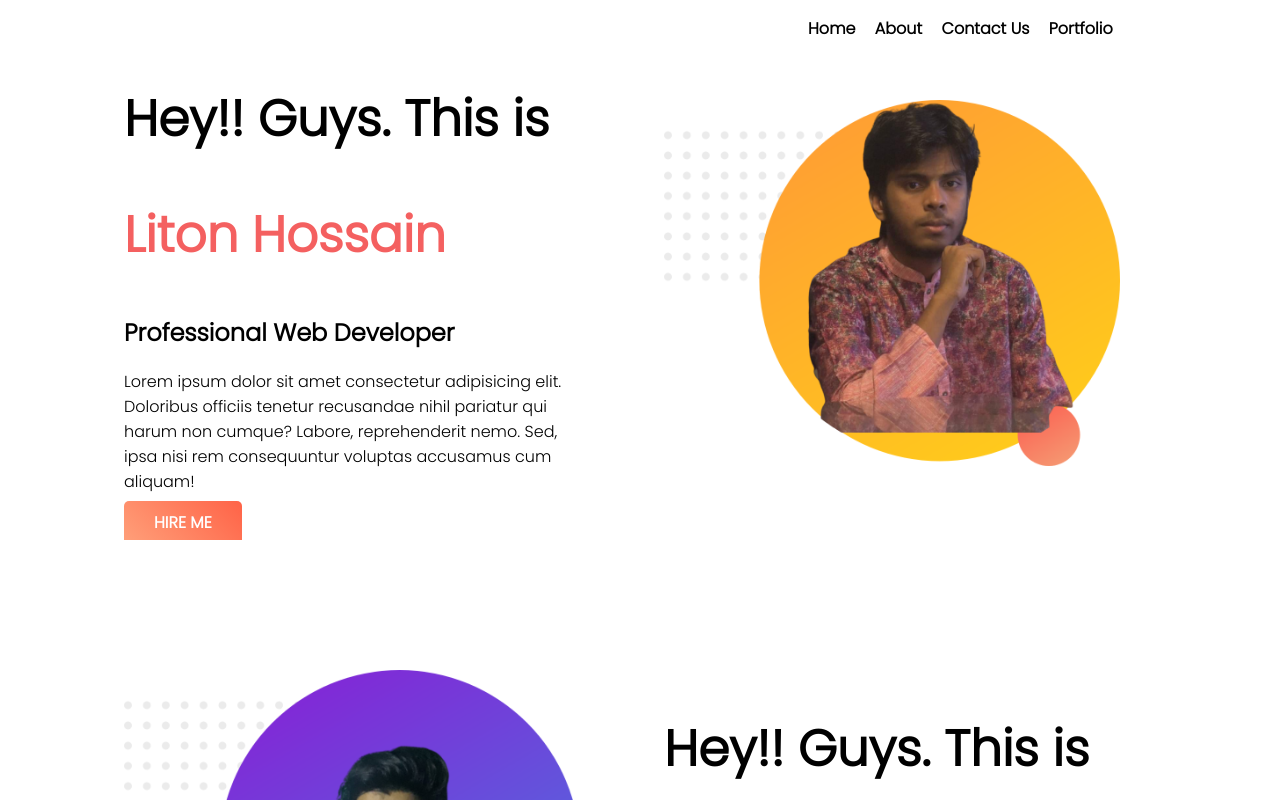
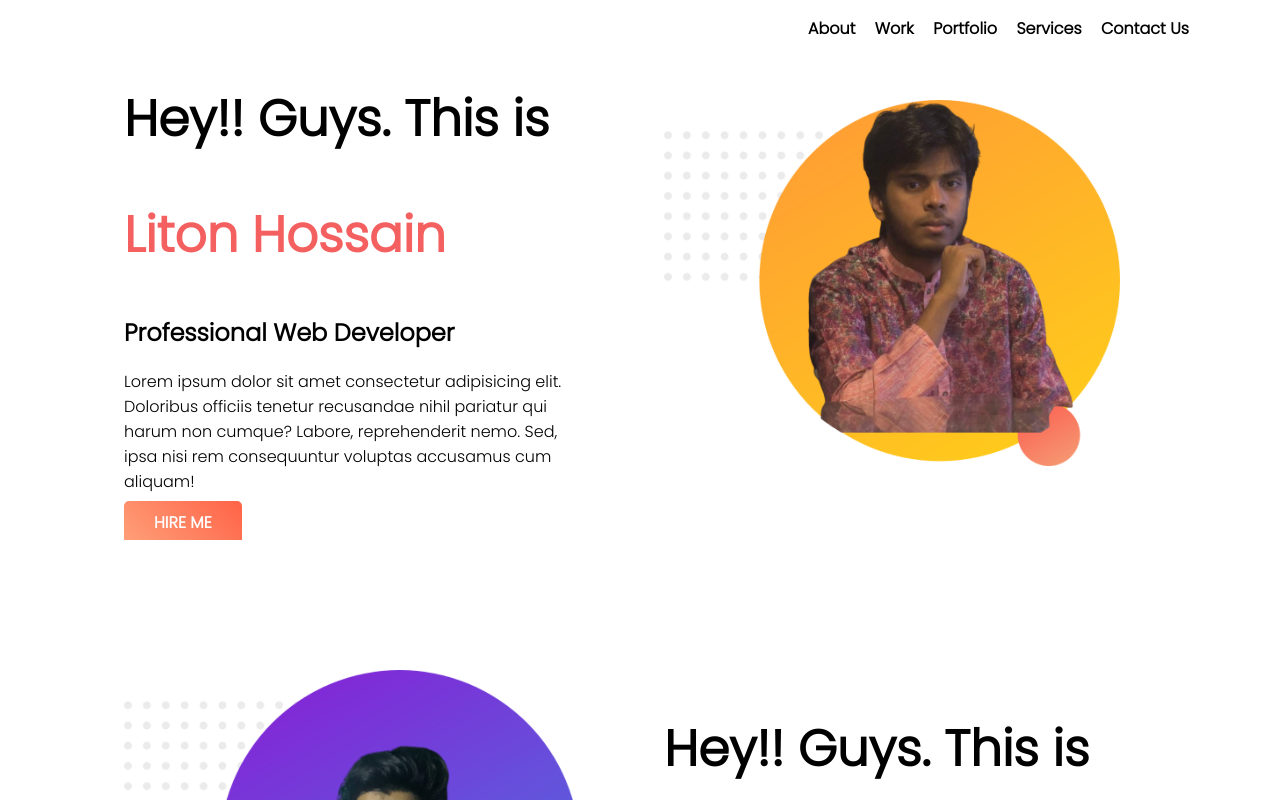
Before and after one commit to litoneng3/personal-website, a plain HTML site: page index.html in a window 1280 px wide. Shown: the top 800 px of the page. Drawn offline with Linux system fonts and the light colour scheme.

Commit message:
changed navbar

```diff
--- a/index.html
+++ b/index.html
@@ -11,10 +11,12 @@
 <body>
     <section id="nav">
         <ul>
-            <li>Home</li>
             <li>About</li>
+            <li>Work</li>
+            <li>Portfolio</li>
+            <li>Services</li>
             <li>Contact Us</li>
-            <li>Portfolio</li>
+
         </ul>
     </section>
     <section class="banner1">
```
